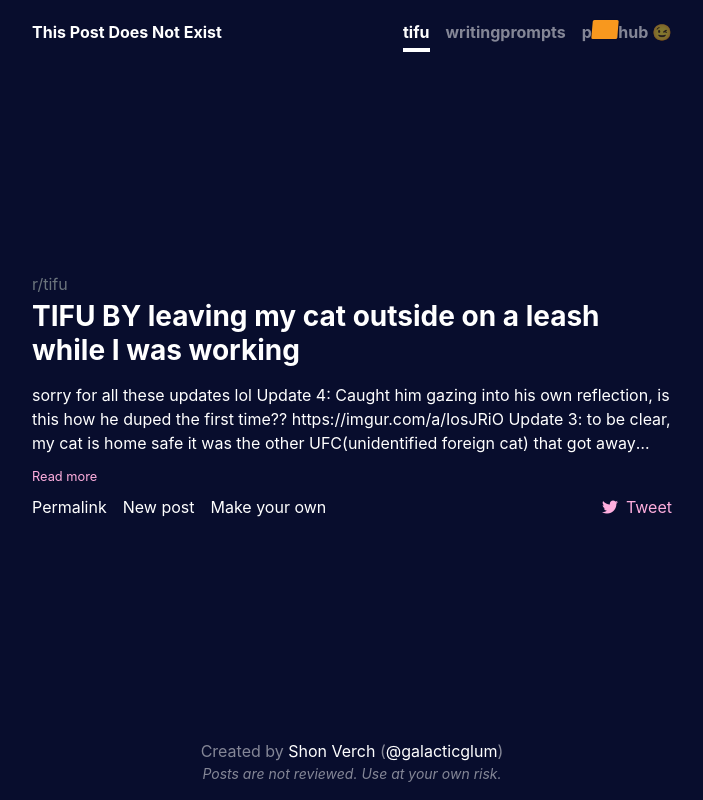
After one commit to galacticglum/ai-redditor, a Python web app: template web_service/ai_redditor_service/templates/tifu.html in a window 1280 px wide. The commit adds this page. Shown: the whole page, without its empty margins (288-991 px from the left). Run offline with Jinja, Linux system fonts and the light colour scheme; the template is opened without the code that fills it, so the values that code supplies are empty; some libraries are stand-ins or nearby versions.

Commit message:
Added main routes

```diff
--- a/web_service/ai_redditor_service/__init__.py
+++ b/web_service/ai_redditor_service/__init__.py
@@ -21,10 +21,10 @@ def create_app(instance_config_filename='local_config.py', test_config=None):
         pass
 
     # from ai_redditor_service import routes, models, extensions, views, cli
-    from ai_redditor_service import extensions, cli
+    from ai_redditor_service import routes, models, extensions, cli
 
     extensions.init_app(app)
-    # routes.init_app(app)
+    routes.init_app(app)
     # views.init_app(app)
     cli.init_app(app)
 
--- a/web_service/ai_redditor_service/routes/__init__.py
+++ b/web_service/ai_redditor_service/routes/__init__.py
@@ -1,4 +1,4 @@
-from ai_redditor_service.routes import api
+from ai_redditor_service.routes import api, main
 
 def init_app(app):
     '''
@@ -6,4 +6,5 @@ def init_app(app):
 
     '''
 
+    app.register_blueprint(main.bp)
     app.register_blueprint(api.bp)
--- a/web_service/ai_redditor_service/templates/index.html
+++ b/web_service/ai_redditor_service/templates/_layout.html
@@ -1,7 +1,17 @@
+<!-- (href, id, caption, class) -->
+{% set navigation_bar = [
+    ('main.tifu_page', 'tifu', 'tifu', ''),
+    ('main.writingprompts_page', 'wp', 'writingprompts', ''),
+    ('main.phc_page', 'phc', 'p<i>orn</i>hub <span>&#128521</span>', 'redacted redacted-orange')
+] -%}
+
+{% set active_page = active_page|default('tifu') -%}
+
 <!doctype html>
 <html lang="en">
 
 <head>
+    {% block head %}
     <meta charset="utf-8">
     <meta name="viewport" content="width=device-width, initial-scale=1, shrink-to-fit=no">
     <meta name="description" content="">
@@ -14,11 +24,12 @@
 
     <!-- Favicons -->
     <link rel="icon" href="https://getbootstrap.com/docs/4.5/assets/img/favicons/favicon.ico">
-    <link rel="stylesheet" href="../static/css/index.css">
+    <link rel="stylesheet" href="/static/css/index.css">
 
     <!-- FontAwesome -->
     <script src="https://kit.fontawesome.com/6e14a40173.js" crossorigin="anonymous"></script>
 
+    {% block head_style %}
     <style>
         /* Page specific styling. */
         html,
@@ -27,20 +38,30 @@
             background-color: #080d2d;
         }
     </style>
+    {% endblock %}
+    {% endblock %}
 </head>
 <body style="display: none;">
     <div class="cover-container d-flex w-100 h-100 p-3 mx-auto flex-column">
         <header class="masthead mb-auto">
             <div class="inner">
-                <a class="masthead-brand d-none d-md-block" href="#">This Post Does Not Exist</a>
+                <a class="masthead-brand d-none d-md-block" href="{{ url_for('main.index') }}">This Post Does Not Exist</a>
+                {% block main_menu %}
                 <nav class="nav nav-masthead justify-content-center">
-                    <a class="nav-link active" href="#">tifu</a>
-                    <a class="nav-link" href="#">writingprompts</a>
-                    <a class="nav-link redacted redacted-orange" href="#">p<i>orn</i>hub <span>&#128521</span></a>
+                    {% block main_menu_items %}
+                    {% for href, id, caption, class in navigation_bar %}
+                        <a class="nav-link {% if id == active_page %}active{% endif %}
+                           {{ class|e }}" href="{{ url_for(href|e) }}">
+                           {{ caption|safe }}
+                        </a>
+                    {% endfor %}
+                    {% endblock %}
                 </nav>
+                {% endblock %}
             </div>
         </header>
 
+        {% block main %}
         <main role="main" class="py-5">
             <p class="text-muted mb-1">r/tifu</p>
             <h3 class="font-weight-bold mb-3">TIFU BY leaving my cat outside on a leash while I was working</h3>
@@ -108,7 +129,9 @@
                 </a>
             </div>
         </main>
+        {% endblock %}
 
+        {% block footer %}
         <footer class="mastfoot mt-auto text-center">
             <div class="inner">
                 <p class="p-0 m-0">
@@ -118,7 +141,10 @@
                 <p class="p-0 m-0" style="font-size: 14px;"><i>Posts are not reviewed. Use at your own risk.</i></p>
             </div>
         </footer>
+        {% endblock %}
     </div>
+
+    {% block tail %}
     <!-- Optional JavaScript -->
     <!-- jQuery first, then Popper.js, then Bootstrap JS -->
     <script src="https://code.jquery.com/jquery-3.5.1.slim.min.js"
@@ -130,6 +156,7 @@
     <script src="https://stackpath.bootstrapcdn.com/bootstrap/4.5.0/js/bootstrap.min.js"
         integrity="sha384-OgVRvuATP1z7JjHLkuOU7Xw704+h835Lr+6QL9UvYjZE3Ipu6Tp75j7Bh/kR0JKI"
         crossorigin="anonymous"></script>
-    <script src="../static/js/index.js"></script>
+    <script src="/static/js/index.js"></script>
+    {% endblock %}
 </body>
 </html>
--- /dev/null
+++ b/web_service/ai_redditor_service/templates/phc.html
@@ -0,0 +1,2 @@
+{% extends '_layout.html' %}
+{% set active_page = "phc" %}
--- /dev/null
+++ b/web_service/ai_redditor_service/templates/tifu.html
@@ -0,0 +1,2 @@
+{% extends '_layout.html' %}
+{% set active_page = "tifu" %}
--- /dev/null
+++ b/web_service/ai_redditor_service/templates/writingprompts.html
@@ -0,0 +1,2 @@
+{% extends '_layout.html' %}
+{% set active_page = "wp" %}
```
Also changed, not shown: web_service/ai_redditor_service/routes/api.py (+5 -5 lines), web_service/ai_redditor_service/routes/main.py (+14 -2 lines).
